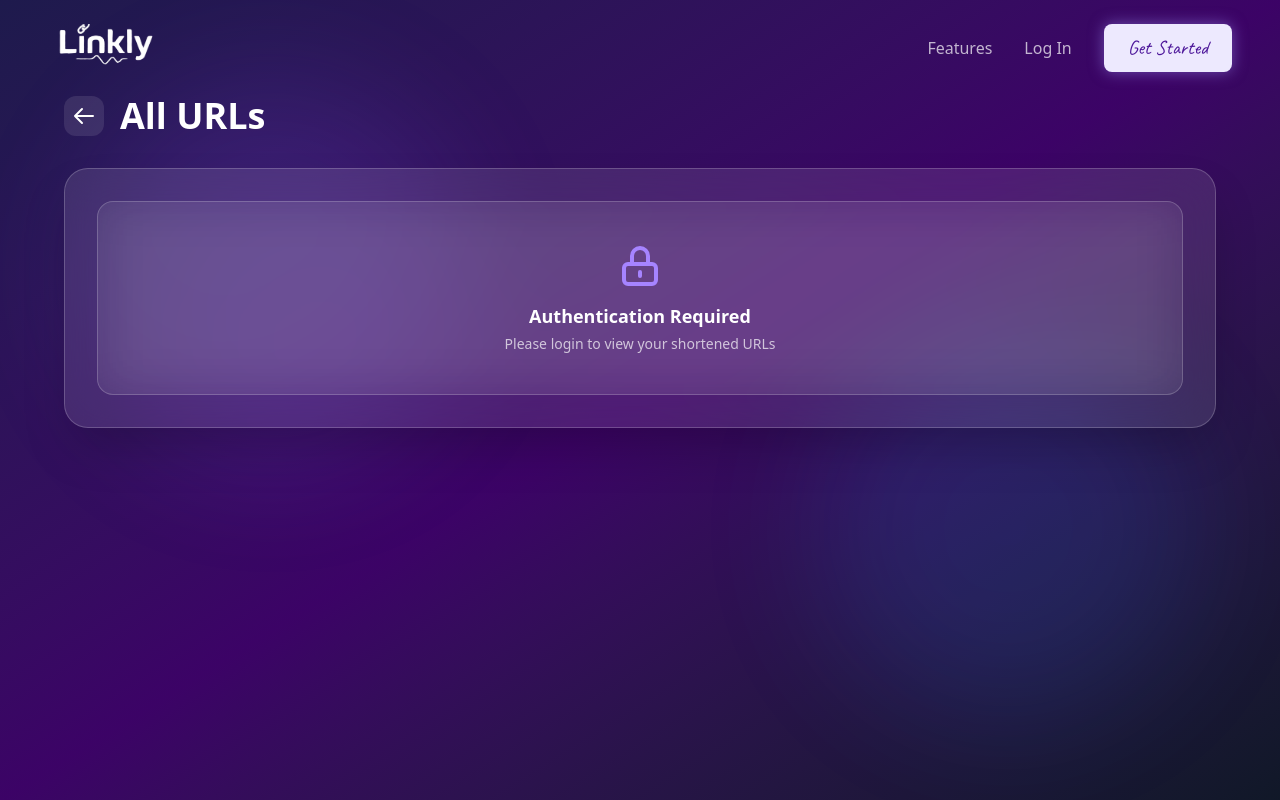
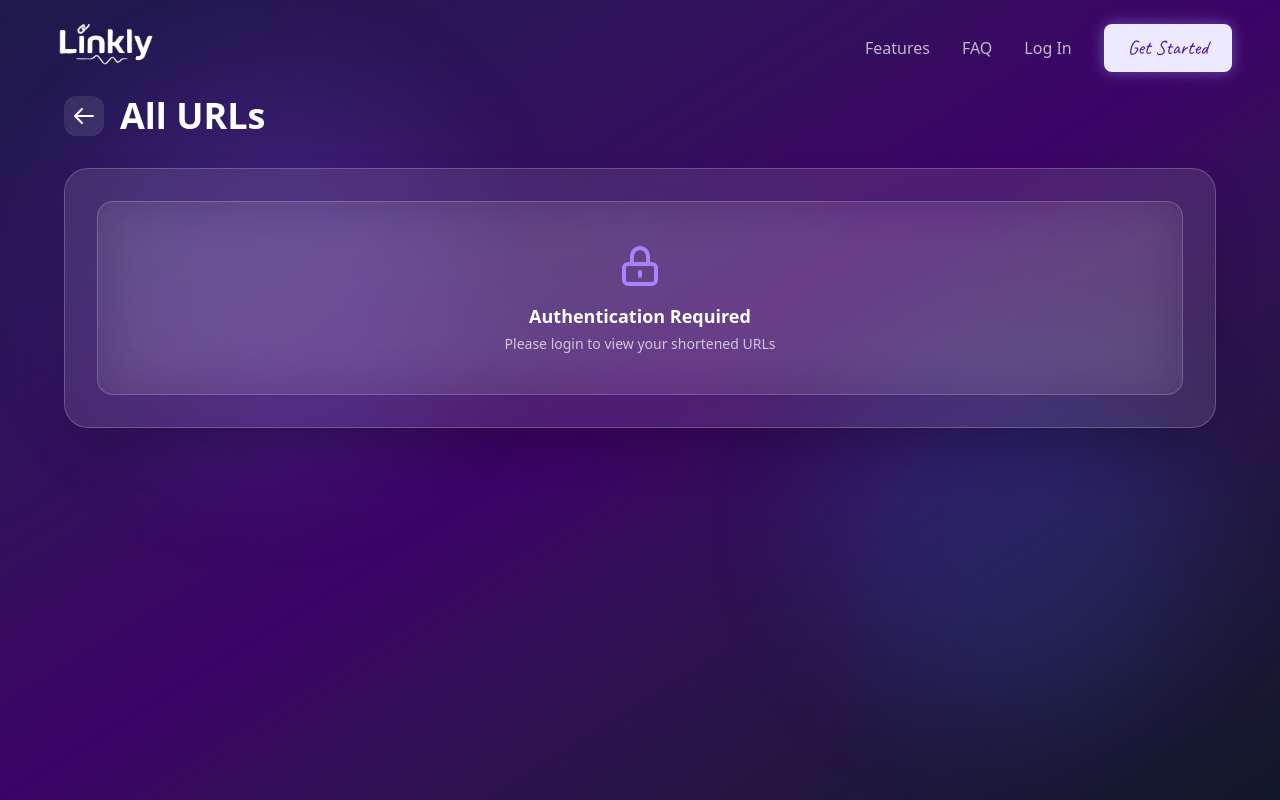
Before and after one commit to sanviii19/Linkly, a React (Vite) app in the folder frontend/: page /urls in a window 1280 px wide. Shown: the top 800 px of the page. Built offline with nearby package versions, Linux system fonts and the light colour scheme.

Commit message:
add FAQ navigation to navbar

```diff
--- a/frontend/src/components/NavBar.jsx
+++ b/frontend/src/components/NavBar.jsx
@@ -96,6 +96,15 @@ const NavBar = () => {
 
     // Redirect to home page
     navigate({ to: '/', replace: true });
+  };
+
+  const scrollToHomeSection = (sectionId) => {
+    if (location.pathname !== '/') {
+      window.location.href = `/#${sectionId}`;
+      return;
+    }
+
+    document.getElementById(sectionId)?.scrollIntoView({ behavior: 'smooth' });
   };
 
   return (
@@ -208,10 +217,20 @@ const NavBar = () => {
                   className="text-white/70 hover:text-white font-medium transition-colors"
                   onClick={(e) => {
                     e.preventDefault();
-                    document.getElementById('features')?.scrollIntoView({ behavior: 'smooth' });
+                    scrollToHomeSection('features');
                   }}
                 >
                   Features
+                </a>
+                <a
+                  href="/#faq"
+                  className="text-white/70 hover:text-white font-medium transition-colors"
+                  onClick={(e) => {
+                    e.preventDefault();
+                    scrollToHomeSection('faq');
+                  }}
+                >
+                  FAQ
                 </a>
                 <Link
                   to="/auth"
@@ -306,6 +325,17 @@ const NavBar = () => {
                 </>
               ) : (
                 <>
+                  <a
+                    href="/#faq"
+                    className="block px-4 py-3 text-white/80 hover:bg-white/10 rounded-xl text-center transition-colors"
+                    onClick={(e) => {
+                      e.preventDefault();
+                      scrollToHomeSection('faq');
+                      setMobileMenuOpen(false);
+                    }}
+                  >
+                    FAQ
+                  </a>
                   <Link
                     to="/auth"
                     search={{ mode: 'login' }}
```
